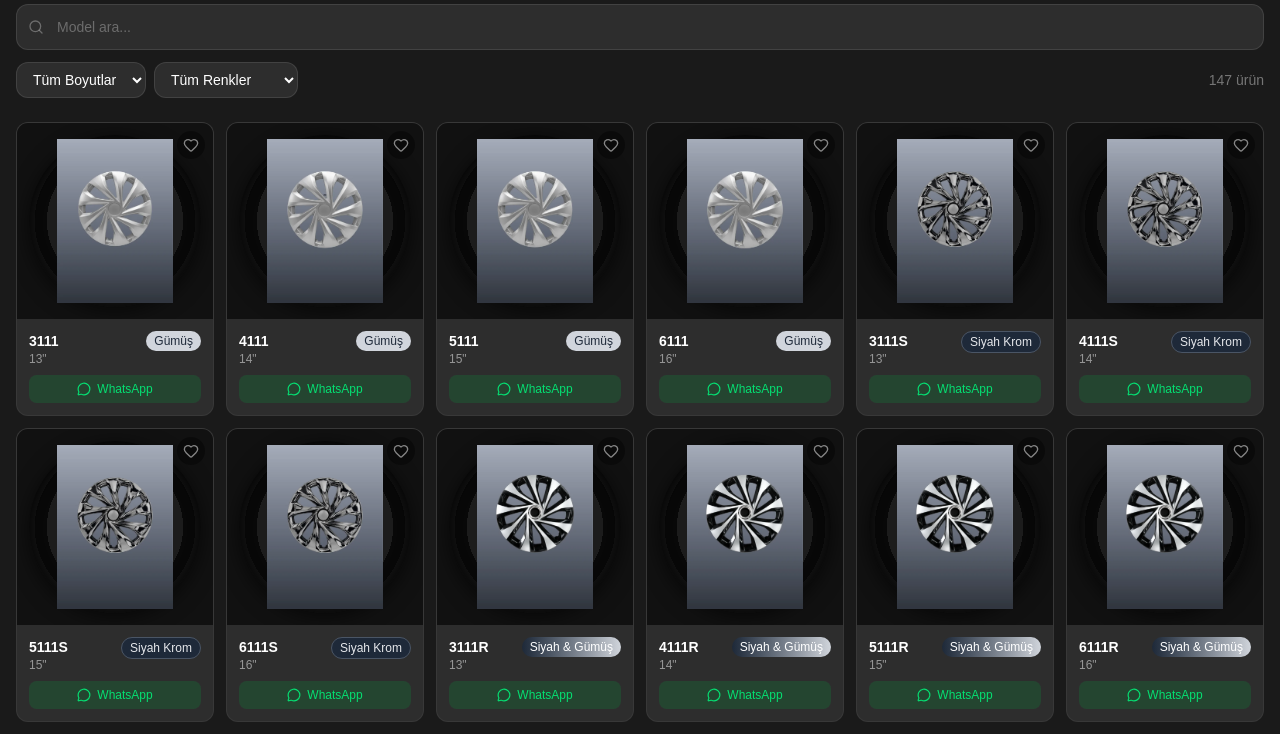
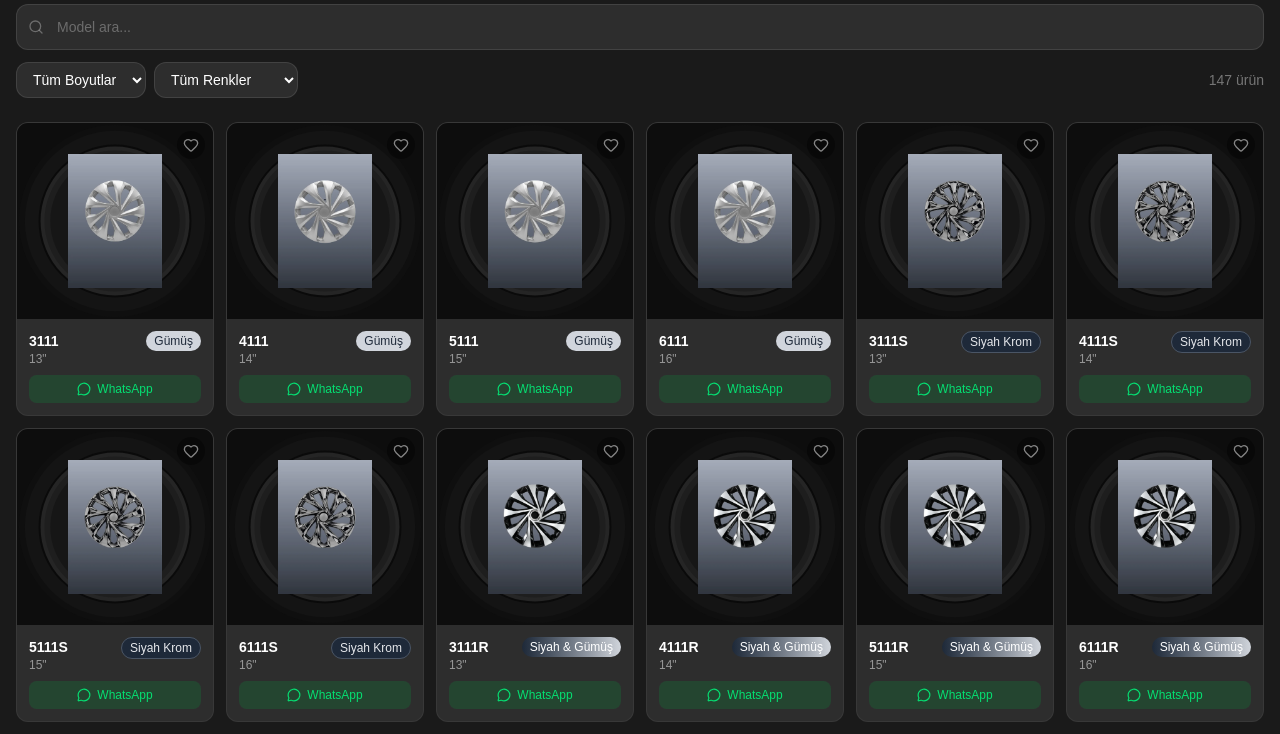
Before and after one commit to Simge-bit/hanegal-catalog, a Next.js app: page / in a window 1280 px wide. Shown: the part 760-1494 px from the top of the page. Built offline with nearby package versions, Linux system fonts and the light colour scheme.

Commit message:
Ürün görseli: gerçekçi lastik SVG arka plan

```diff
--- a/src/app/products/[id]/page.tsx
+++ b/src/app/products/[id]/page.tsx
@@ -68,18 +68,20 @@ export default function ProductDetail() {
             className="relative bg-[#111] rounded-2xl overflow-hidden aspect-square cursor-zoom-in group"
             onClick={() => setZoomed(true)}
           >
-            {/* Lastik halka efekti */}
-            <div className="absolute inset-0 flex items-center justify-center pointer-events-none">
-              <div className="w-[88%] h-[88%] rounded-full" style={{
-                background: 'radial-gradient(circle, #2a2a2a 0% 36%, #080808 36% 46%, #1c1c1c 46% 56%, #080808 56% 66%, #111 66%)',
-                boxShadow: 'inset 0 2px 12px rgba(0,0,0,0.9), 0 4px 20px rgba(0,0,0,0.6)',
-              }} />
-            </div>
+            {/* Lastik SVG arka plan */}
+            <svg className="absolute inset-0 w-full h-full" viewBox="0 0 100 100" xmlns="http://www.w3.org/2000/svg">
+              <circle cx="50" cy="50" r="49" fill="#0f0f0f"/>
+              <circle cx="50" cy="50" r="46" fill="#141414"/>
+              <circle cx="50" cy="50" r="39" fill="#0a0a0a"/>
+              <circle cx="50" cy="50" r="38" fill="#252525"/>
+              <circle cx="50" cy="50" r="36" fill="#1e1e1e"/>
+              <circle cx="50" cy="50" r="33" fill="#161616"/>
+            </svg>
             {/* eslint-disable-next-line @next/next/no-img-element */}
             <img
               src={imgSrc}
               alt={`${product.model_code} ${product.size_inch}" Jant Kapağı`}
-              className="relative w-full h-full object-contain p-8"
+              className="relative w-full h-full object-contain p-[14%]"
             />
             <div className="absolute inset-0 flex items-center justify-center opacity-0 group-hover:opacity-100 transition-opacity bg-black/20">
               <div className="bg-black/60 rounded-full p-3">
--- a/src/components/ProductCard.tsx
+++ b/src/components/ProductCard.tsx
@@ -28,19 +28,25 @@ export default function ProductCard({ product }: { product: Product }) {
   return (
     <div className="group bg-[#2d2d2d] rounded-xl overflow-hidden border border-white/5 hover:border-[#CC0000]/50 transition-all duration-300 hover:shadow-lg hover:shadow-[#CC0000]/10">
       <Link href={`/products/${product.id}`} className="block">
-        <div className="relative aspect-square overflow-hidden bg-[#111]">
-          {/* Lastik halka efekti */}
-          <div className="absolute inset-0 flex items-center justify-center pointer-events-none">
-            <div className="w-[88%] h-[88%] rounded-full" style={{
-              background: 'radial-gradient(circle, #2a2a2a 0% 36%, #080808 36% 46%, #1c1c1c 46% 56%, #080808 56% 66%, #111 66%)',
-              boxShadow: 'inset 0 2px 12px rgba(0,0,0,0.9), 0 4px 20px rgba(0,0,0,0.6)',
-            }} />
-          </div>
+        <div className="relative aspect-square overflow-hidden bg-[#0d0d0d]">
+          {/* Lastik SVG arka plan */}
+          <svg className="absolute inset-0 w-full h-full" viewBox="0 0 100 100" xmlns="http://www.w3.org/2000/svg">
+            {/* Dış lastik kauçuk */}
+            <circle cx="50" cy="50" r="49" fill="#0f0f0f"/>
+            <circle cx="50" cy="50" r="46" fill="#141414"/>
+            {/* Lastik iç kenar */}
+            <circle cx="50" cy="50" r="39" fill="#0a0a0a"/>
+            {/* Jant yüzeyi */}
+            <circle cx="50" cy="50" r="38" fill="#252525"/>
+            <circle cx="50" cy="50" r="36" fill="#1e1e1e"/>
+            {/* Merkez - kapağın oturduğu yer */}
+            <circle cx="50" cy="50" r="33" fill="#161616"/>
+          </svg>
           {/* eslint-disable-next-line @next/next/no-img-element */}
           <img
             src={imgSrc}
             alt={`${product.model_code} ${product.size_inch} İnç Jant Kapağı`}
-            className="relative w-full h-full object-contain p-4 group-hover:scale-105 transition-transform duration-300"
+            className="relative w-full h-full object-contain p-[16%] group-hover:scale-105 transition-transform duration-300"
           />
           <button
             onClick={e => { e.preventDefault(); toggle(product.id) }}
```
